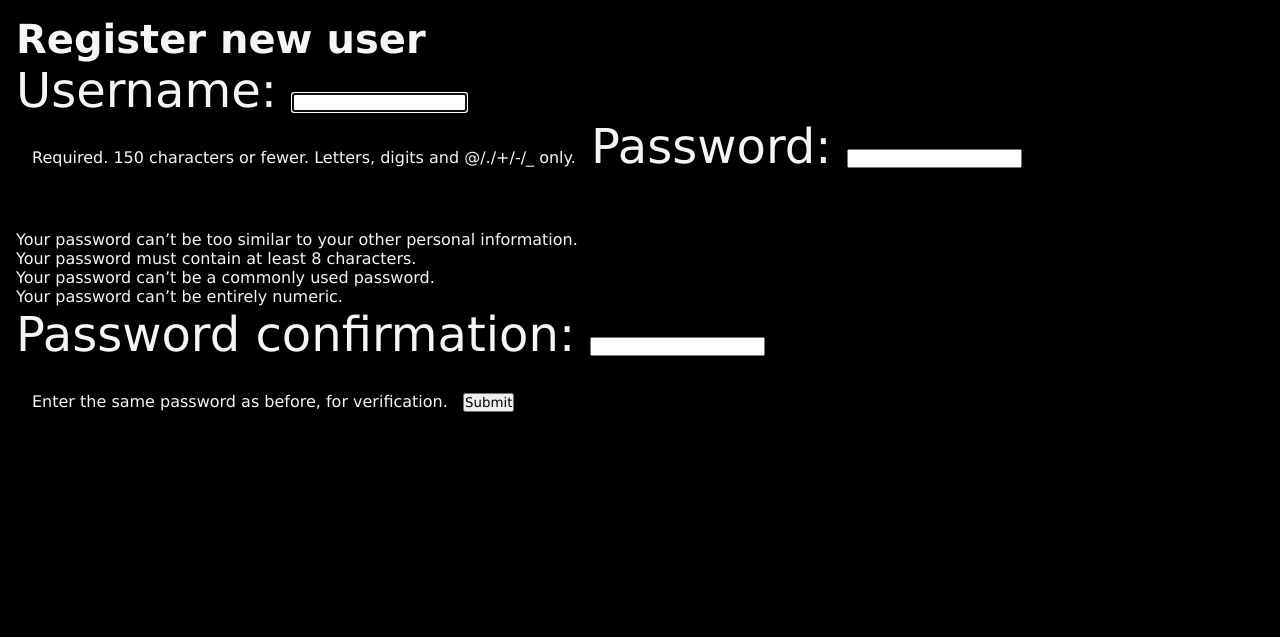
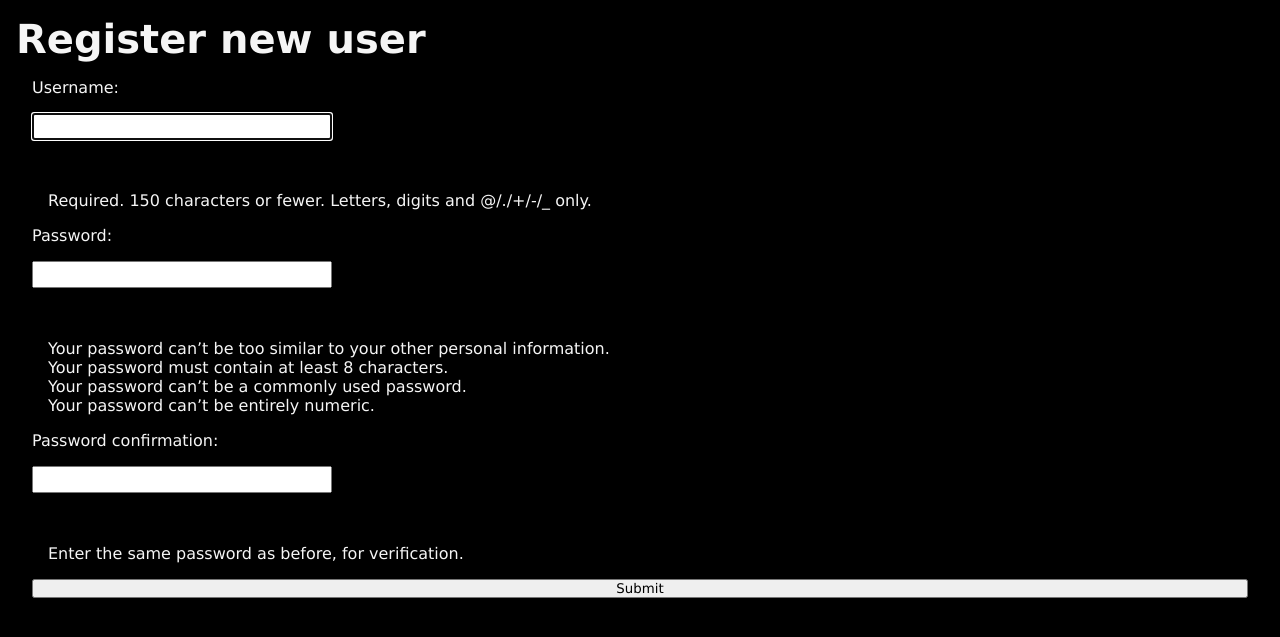
Before and after one commit to rorisangputu/PythonWDjango, a Django app: page /users/register/ in a window 1280 px wide. Shown: the part 78-715 px from the top of the page. Run offline with Django 4.2, Linux system fonts and the light colour scheme.

Commit message:
adding proper class name for styling

```diff
--- a/Lesson03/myproject/users/templates/users/login.html
+++ b/Lesson03/myproject/users/templates/users/login.html
@@ -6,7 +6,7 @@
 
 {% block content %}
   <h1>Login Form</h1>
-  <form action="/users/login/" method="POST">
+  <form class="form-with-validation" action="/users/login/" method="POST">
     {% csrf_token %}
     {{ form }}
     {% if request.GET.next %}
--- a/Lesson03/myproject/users/templates/users/register.html
+++ b/Lesson03/myproject/users/templates/users/register.html
@@ -1,11 +1,13 @@
-{% extends "layout.html" %} {% block title %}Register User{% endblock %}
+{% extends 'layout.html' %} {% block title %}
+  Register User
+{% endblock %}
 <hr />
-{%block content %}
+{% block content %}
   <h1>Register new user</h1>
   <section>
-  <form class="form-width-validation" action="/users/register/" method="POST">
+    <form class="form-with-validation" action="/users/register/" method="POST">
       {% csrf_token %}
-    {{form}}
+      {{ form }}
       <button type="Submit">Submit</button>
     </form>
   </section>
```
Also changed, not shown: Lesson03/myproject/db.sqlite3. Lines whose indentation alone changed are shown as unchanged.
